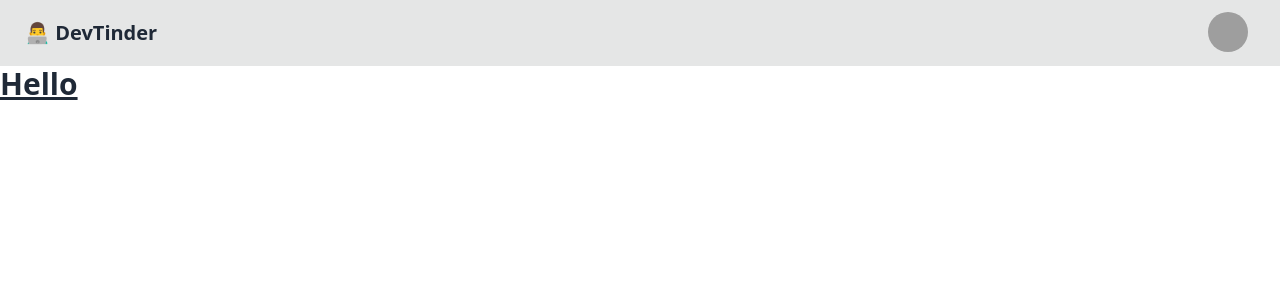
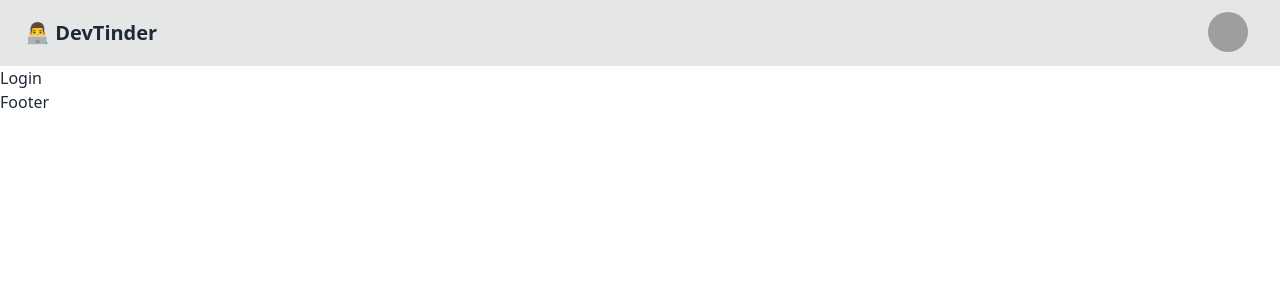
Before and after one commit to linuxnile/devTinder, a React (Vite) app in the folder client/: page /login in a window 1280 px wide. Shown: the top 300 px of the page. Built offline with nearby package versions, Linux system fonts and the light colour scheme; grey boxes are pictures that could not be loaded.

Commit message:
Add routing facility using react-router-dom

```diff
--- a/client/package.json
+++ b/client/package.json
@@ -11,7 +11,8 @@
   },
   "dependencies": {
     "react": "^18.3.1",
-    "react-dom": "^18.3.1"
+    "react-dom": "^18.3.1",
+    "react-router-dom": "^7.1.1"
   },
   "devDependencies": {
     "@eslint/js": "^9.17.0",
--- a/client/src/App.jsx
+++ b/client/src/App.jsx
@@ -1,11 +1,18 @@
 import React from "react";
-import NavBar from "./components/NavBar";
+import { BrowserRouter, Route, Routes } from "react-router-dom";
+import Body from "./components/Body";
+import Login from "./components/Login";
 
 const App = () => {
   return (
     <>
-      <NavBar />
-      <h1 className="text-3xl font-bold underline">Hello</h1>
+      <BrowserRouter>
+        <Routes>
+          <Route path="/" element={<Body />}>
+            <Route path="/login" element={<Login />} />
+          </Route>
+        </Routes>
+      </BrowserRouter>
     </>
   );
 };
--- /dev/null
+++ b/client/src/components/Body.jsx
@@ -0,0 +1,16 @@
+import React from "react";
+import NavBar from "../components/NavBar";
+import Footer from "../components/Footer";
+import { Outlet } from "react-router-dom";
+
+const Body = () => {
+  return (
+    <div>
+      <NavBar />
+      <Outlet />
+      <Footer />
+    </div>
+  );
+};
+
+export default Body;
--- /dev/null
+++ b/client/src/components/Footer.jsx
@@ -0,0 +1,7 @@
+import React from "react";
+
+const Footer = () => {
+  return <div>Footer</div>;
+};
+
+export default Footer;
--- /dev/null
+++ b/client/src/components/Login.jsx
@@ -0,0 +1,7 @@
+import React from "react";
+
+const Login = () => {
+  return <div>Login</div>;
+};
+
+export default Login;
```
Also changed, not shown: 1 other file (tests, documents, lock files or other folders).
